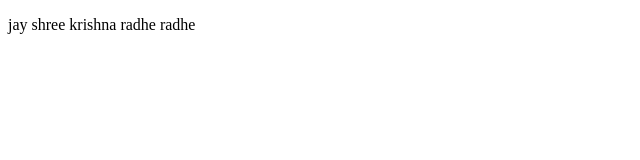
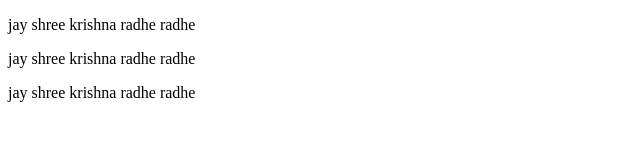
Before and after one commit to Amanyadav7352/Demo, a plain HTML site: page index.html in a window 1280 px wide. Shown: the whole page, without its empty margins (0-640 px from the left). Drawn offline with Linux system fonts and the light colour scheme.

Commit message:
New chnages

```diff
--- a/index.html
+++ b/index.html
@@ -8,5 +8,7 @@
 </head>
 <body>
   <p>jay shree krishna radhe radhe</p>
+  <p>jay shree krishna radhe radhe</p>
+  <p>jay shree krishna radhe radhe</p>
 </body>
 </html>
```
